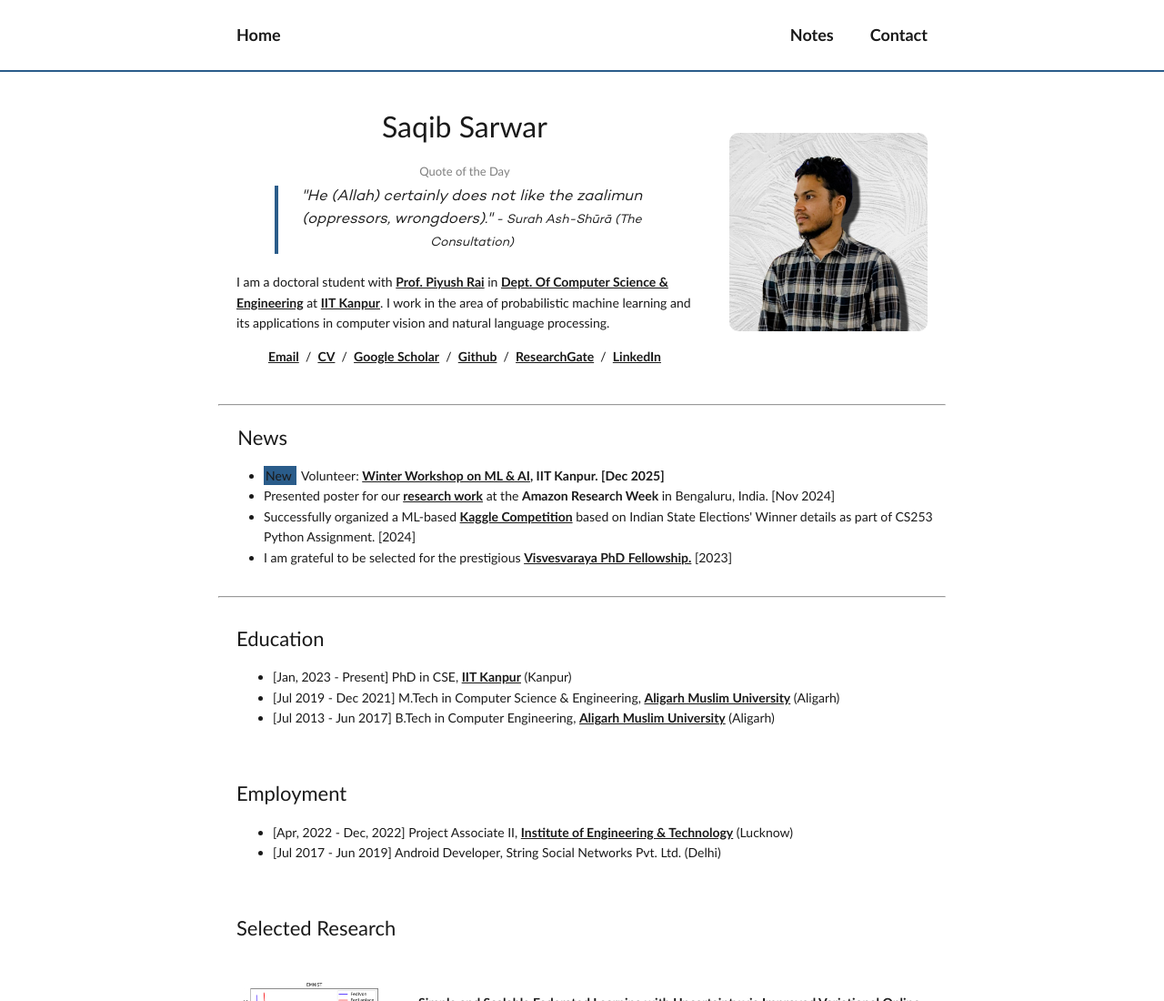
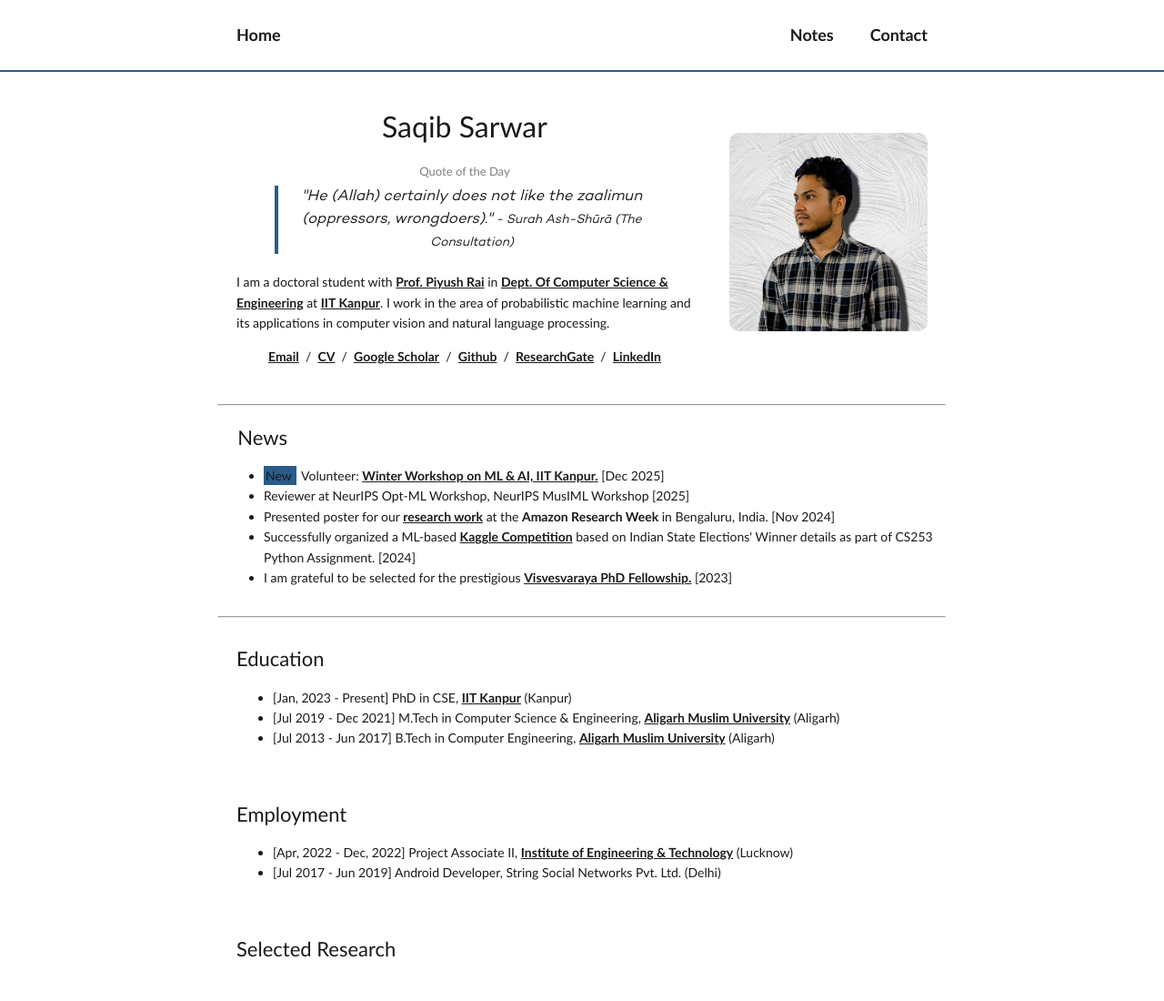
Before and after one commit to saqib-sarwar/saqib-sarwar.github.io, a plain HTML site: page index.html in a window 1280 px wide. Shown: the top 1100 px of the page at 91% size. Drawn offline with Linux system fonts and the light colour scheme.

Commit message:
added reviewer details

```diff
--- a/index.html
+++ b/index.html
@@ -93,7 +93,8 @@
 
             <ul>
               <!-- <li> <mark>  New </mark> Our latest work on <a href="https://www.kaggle.com/t/ce34b3ac7e2e43ed82e56597750fcda2">Kaggle Competition</a> as part of CS253 Python Assignment. (2024)</li> -->
-              <li><mark style="padding: 2px 2px; margin-right: 5px;">  New </mark> Volunteer: <b><a href="https://aiml-workshop.cse.iitk.ac.in/index.html">Winter Workshop on ML & AI</a>, IIT Kanpur. [Dec 2025]</b></li>
+              <li><mark style="padding: 2px 2px; margin-right: 5px;">  New </mark> Volunteer: <b><a href="https://aiml-workshop.cse.iitk.ac.in/index.html">Winter Workshop on ML & AI, IIT Kanpur.</a></b> [Dec 2025]</li>
+              <li>Reviewer at NeurIPS Opt-ML Workshop, NeurIPS MusIML Workshop [2025]</li>
               <li> Presented poster for our <a href="https://opt-ml.org/papers/2024/paper125.pdf">research work</a> at the <b>Amazon Research Week</b> in Bengaluru, India. [Nov 2024]</li>
                 <!-- <li> Our work '<a href="https://opt-ml.org/papers/2024/paper125.pdf">
                   Simple and Scalable Federated Learning with Uncertainty via Improved Variational Online Newton</a>
```
